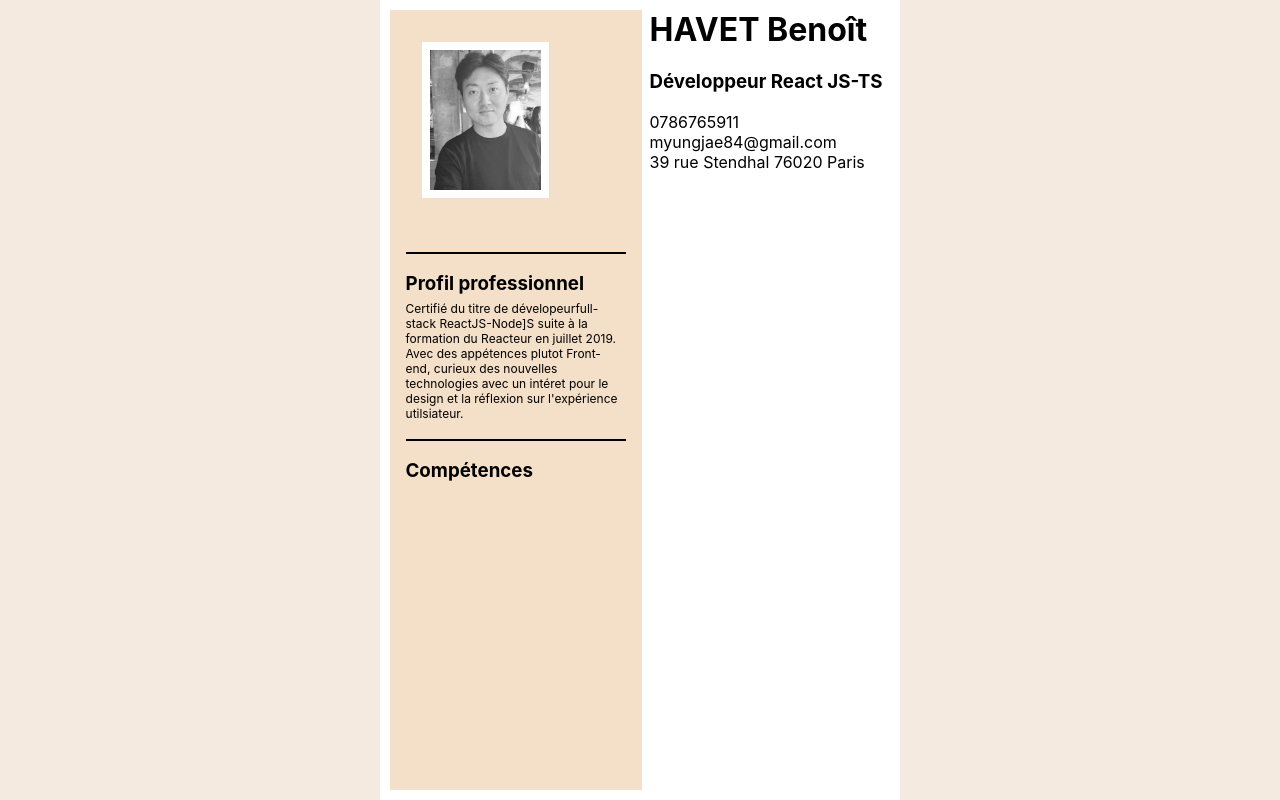
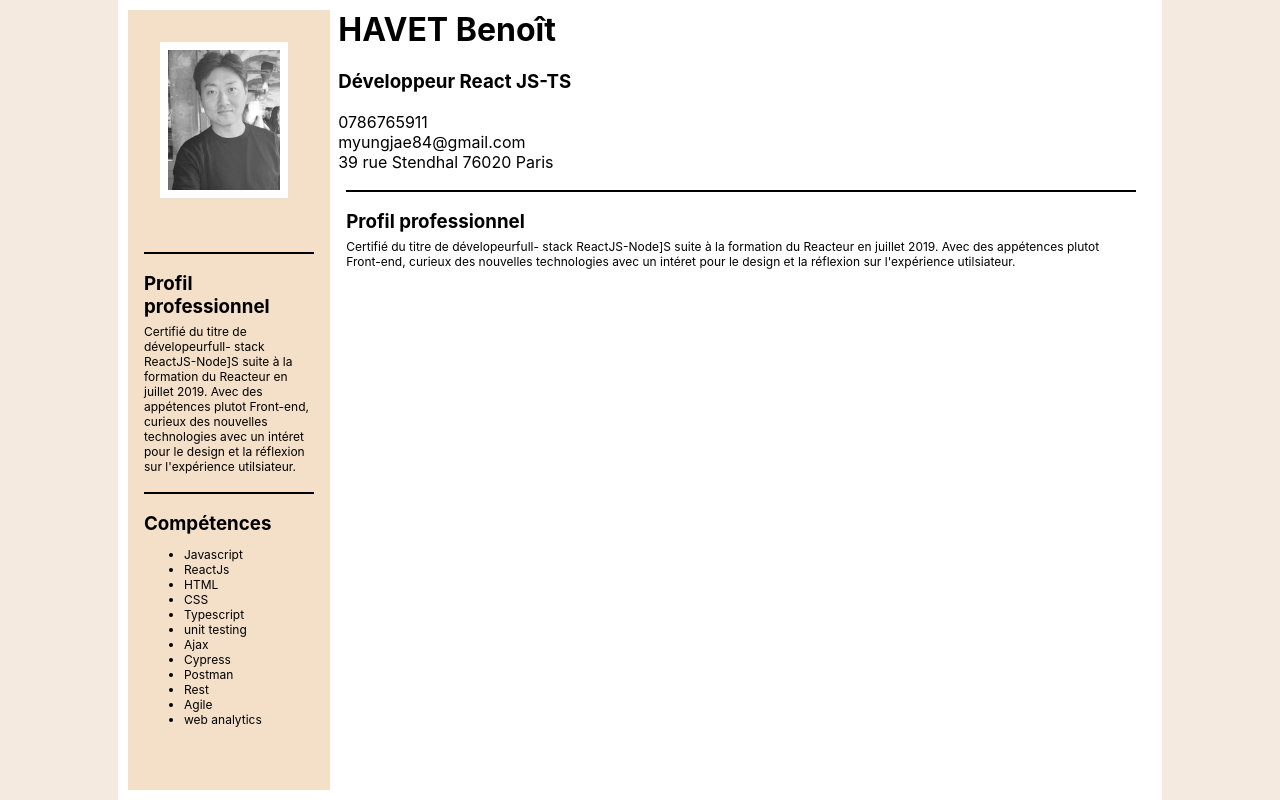
Before and after one commit to BENOITHAVETlmj/resume-2024, a React (Create React App) app: page / in a window 1280 px wide. Built offline with nearby package versions, Linux system fonts and the light colour scheme.

Commit message:
add first sections

```diff
--- a/package.json
+++ b/package.json
@@ -10,6 +10,7 @@
     "@types/node": "^16.18.68",
     "@types/react": "^18.2.45",
     "@types/react-dom": "^18.2.18",
+    "classnames": "^2.5.1",
     "react": "^18.2.0",
     "react-dom": "^18.2.0",
     "react-scripts": "5.0.1",
--- a/src/App.tsx
+++ b/src/App.tsx
@@ -13,9 +13,16 @@ const Wrapper = styled.div`
   justify-content: center;
 `;
 
+const RightSide = styled.div`
+  display: flex;
+  flex-direction: column;
+  width: 100%;
+`;
+
 function App() {
   const [data, setData] = useState<any | undefined>();
-  const [error, setError] = useState("");
+  const [errorMessage, setErrorMessage] = useState("");
+
   useEffect(() => {
     const fetchData = async () => {
       try {
@@ -29,12 +36,12 @@ function App() {
         setData(result);
         console.log(result);
       } catch (error) {
-        setError(`Erreur lors de la requête :`);
+        setErrorMessage(`Erreur lors de la requête :` + error);
+        console.log(errorMessage);
       }
     };
-
     fetchData();
-  }, []);
+  }, [errorMessage]);
 
   const personalInfos = data?.data.profile.personalInfos;
 
@@ -47,7 +54,6 @@ function App() {
       </ul>
     );
   };
-  console.log({ skills });
 
   return (
     <Suspense fallback={<p>Loading...</p>}>
@@ -60,10 +66,16 @@ function App() {
                 <Section
                   title="Profil professionnel"
                   content={personalInfos?.description}
+                  isFullWidth={false}
                 />
-                <Section title="Compétences" list={skills} />
+                <Section
+                  title="Compétences"
+                  list={skills()}
+                  isFullWidth={false}
+                />
               </>
             </SidePanel>
+            <RightSide>
               <Header
                 lastName={personalInfos?.lastName}
                 firstName={personalInfos?.firstName}
@@ -72,6 +84,11 @@ function App() {
                 mail={personalInfos?.mail}
                 adress={personalInfos?.adress}
               />
+              <Section
+                title="Profil professionnel"
+                content={personalInfos?.description}
+              />
+            </RightSide>
           </>
         </Container>
       </Wrapper>
--- a/src/component/Section.tsx
+++ b/src/component/Section.tsx
@@ -1,8 +1,11 @@
 import { styled } from "styled-components";
+import classnames from "classnames";
 
 const Wrapper = styled.div`
   padding: 0 1em;
-  max-width: 220px;
+  &.side-panel {
+    max-width: 220px;
+  }
 `;
 
 const Title = styled.h3`
@@ -24,11 +27,17 @@ interface SectionProps {
   title: string;
   content?: string;
   list?: any;
+  isFullWidth?: boolean;
 }
 
-export default function Section({ title, content, list }: SectionProps) {
+export default function Section({
+  title,
+  content,
+  list,
+  isFullWidth = true,
+}: SectionProps) {
   return (
-    <Wrapper>
+    <Wrapper className={classnames({ "side-panel": !isFullWidth })}>
       <Separator />
       <Title>{title}</Title>
       {content && <Content>{content}</Content>}
```
Also changed, not shown: 2 other files (tests, documents, lock files or other folders). Lines whose indentation alone changed are shown as unchanged.
